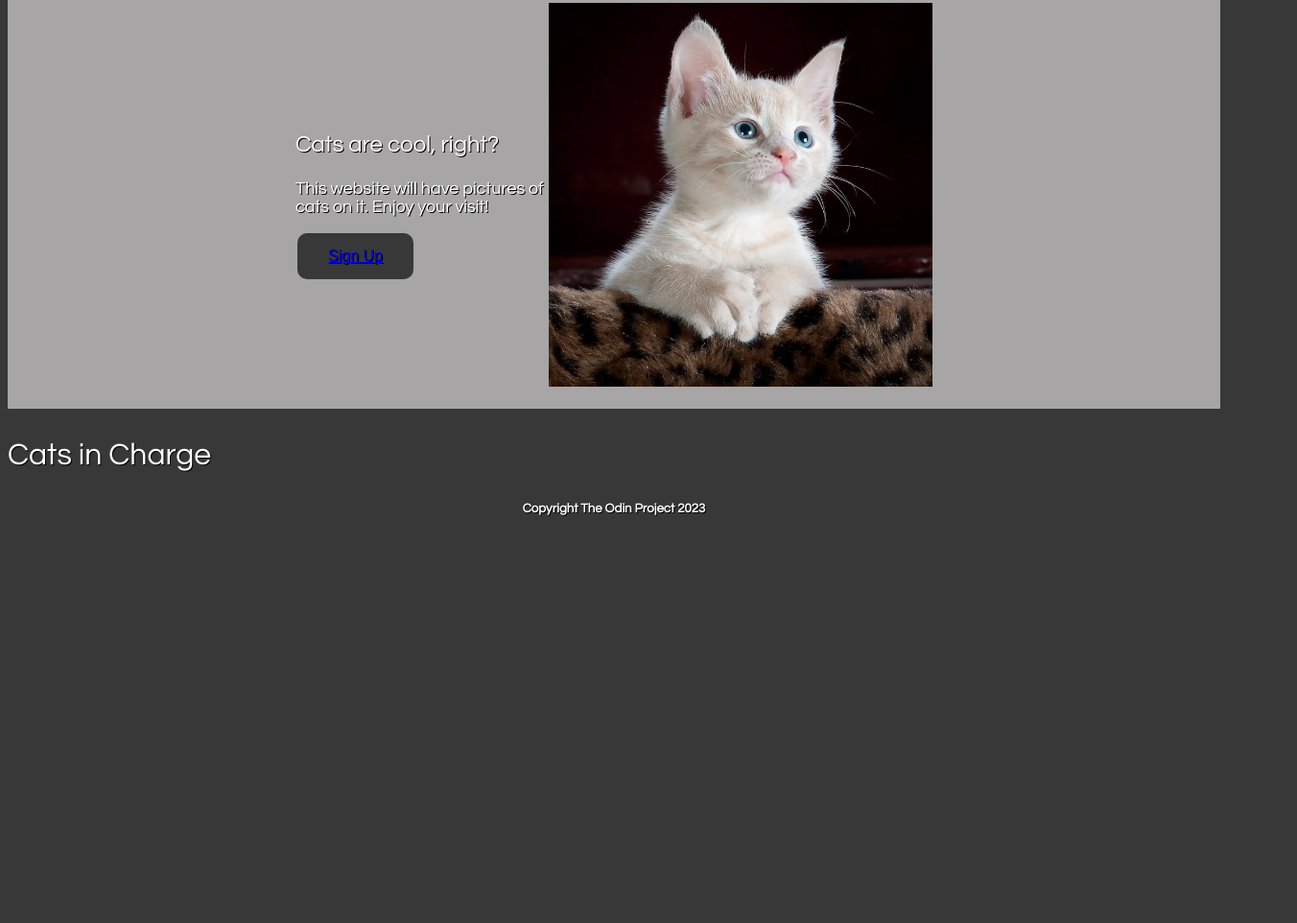
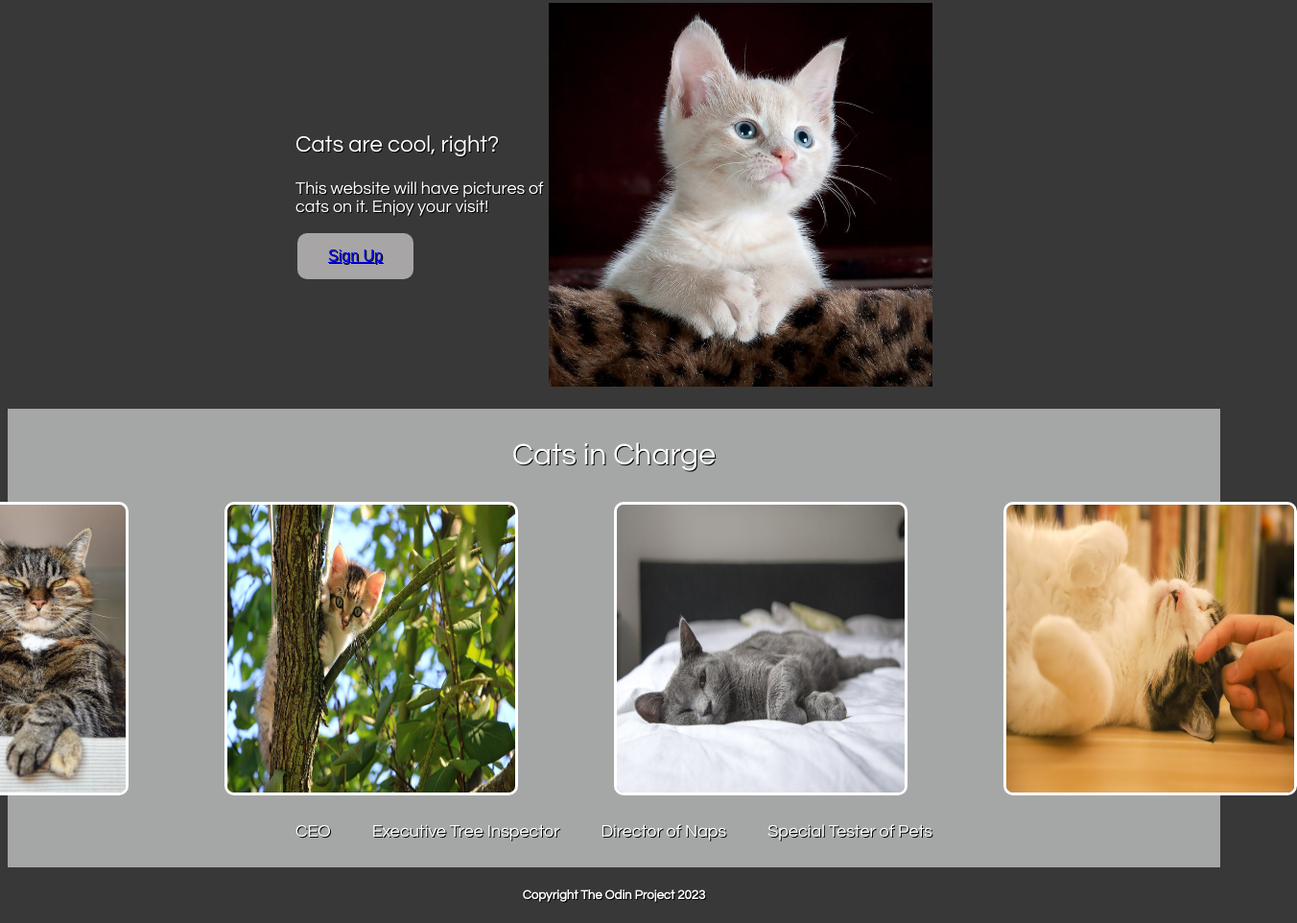
Before and after one commit to Foxbarr/LandingPage, a plain HTML site: page index.html in a window 1280 px wide. Shown: the part 157-1119 px from the top of the page at 96% size, 1352 px wide, since content can reach past the window. Before the commit the page ends 800 px from the top, so only its background shows below. Drawn offline with Linux system fonts and the light colour scheme.

Commit message:
added images with borders of cats in charge and text underneath

```diff
--- a/index.html
+++ b/index.html
@@ -28,9 +28,21 @@
     </div>
     </div>
 
+    <div class="container2">
     <p class="cats-title">Cats in Charge</p>
-
-
+    <div class="cats-pics">
+        <img src="../LandingPage/Images/charge1.jpeg" class="cats-resize">
+        <img src="../LandingPage/Images/charge2.jpeg" class="cats-resize">
+        <img src="../LandingPage/Images/charge3.jpeg" class="cats-resize">
+        <img src="../LandingPage/Images/charge4.jpeg" class="cats-resize">
+    </div>
+    <div class="cats-roles">
+        <p>CEO</p>
+        <p>Executive Tree Inspector</p>
+        <p>Director of Naps</p>
+        <p>Special Tester of Pets</p>
+    </div>
+    </div>
 
 
 
--- a/style.css
+++ b/style.css
@@ -29,7 +29,7 @@
 .container1
 {
     display: flex;
-    background-color: rgb(167, 165, 165);
+    background-color: rgb(56, 56, 56);
     color: white;
     text-shadow: 1px 1px black;
     padding: 20px 300px 20px 300px;
@@ -50,7 +50,7 @@
 
 .sign-up-button
 {
-    background-color: rgb(56, 56, 56);
+    background-color: rgb(167, 165, 165);
     text-shadow: 1px 1px black;
     border: none;
     color: white;
@@ -127,4 +127,43 @@
     font-size: xx-large;
     color: white;
     text-shadow: 1px 1px black;
+    text-align: center;
 }
+
+.cats-pics
+{
+    display: flex;
+    gap: 100px;
+    justify-content: center;
+
+
+}
+
+.cats-resize
+{
+    height: auto;
+    width: auto;
+    max-width: 300px;
+    max-height: 300px;
+    border-style: solid;
+    border-color: white;
+    border-radius: 10px;
+}
+
+.container2
+{
+    background-color: rgb(165, 167, 166);
+    display: flex;
+    flex-direction: column;
+}
+
+.cats-roles
+{
+    font-size: large;
+    color: white;
+    text-shadow: 1px 1px black;
+    text-align: center;
+    display: flex;
+    justify-content: space-between;
+    padding: 10px 300px 10px 300px;
+}
```
Also changed, not shown: Images/charge1.jpeg (added), Images/charge2.jpeg (added), Images/charge3.jpeg (added), Images/charge4.jpeg (added).
